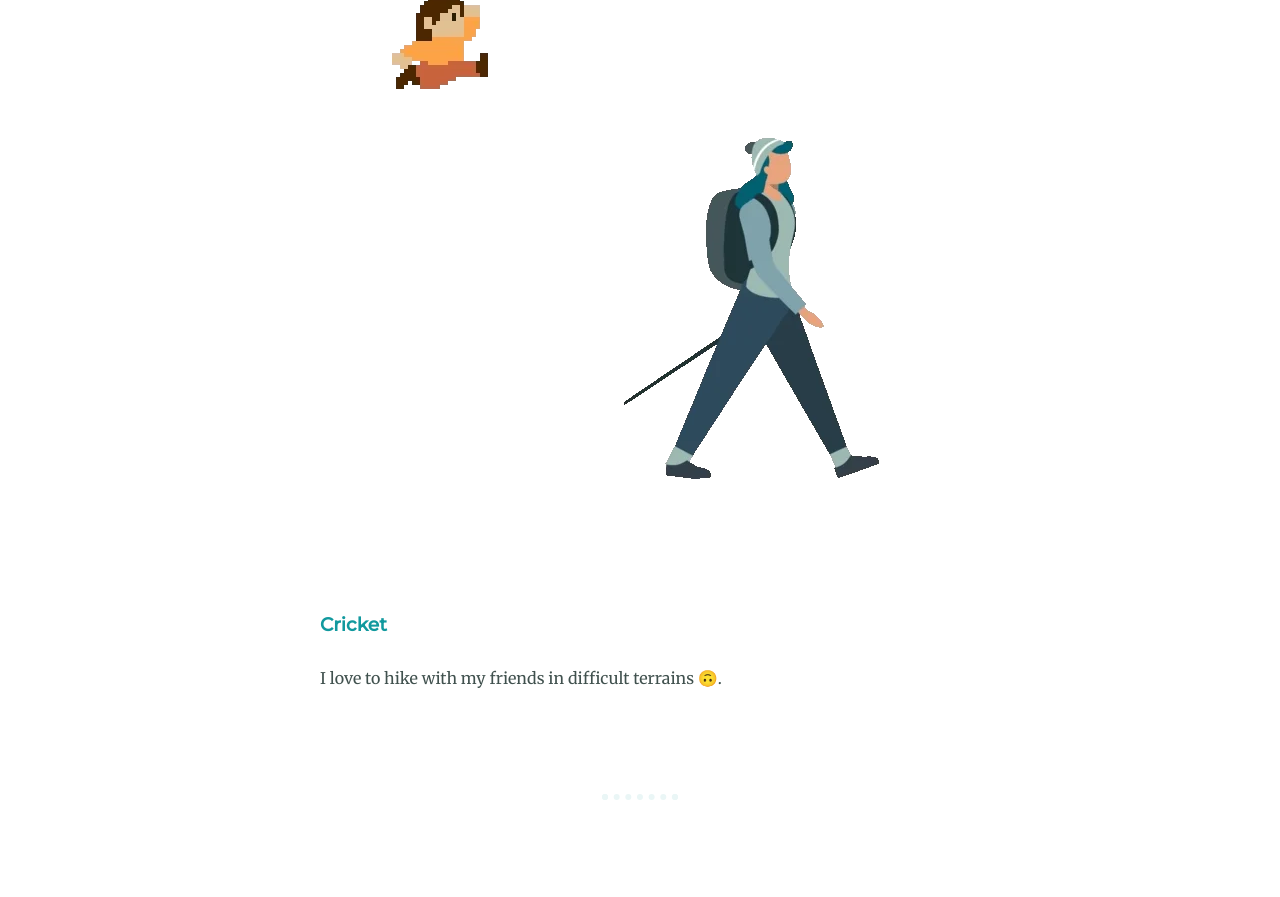
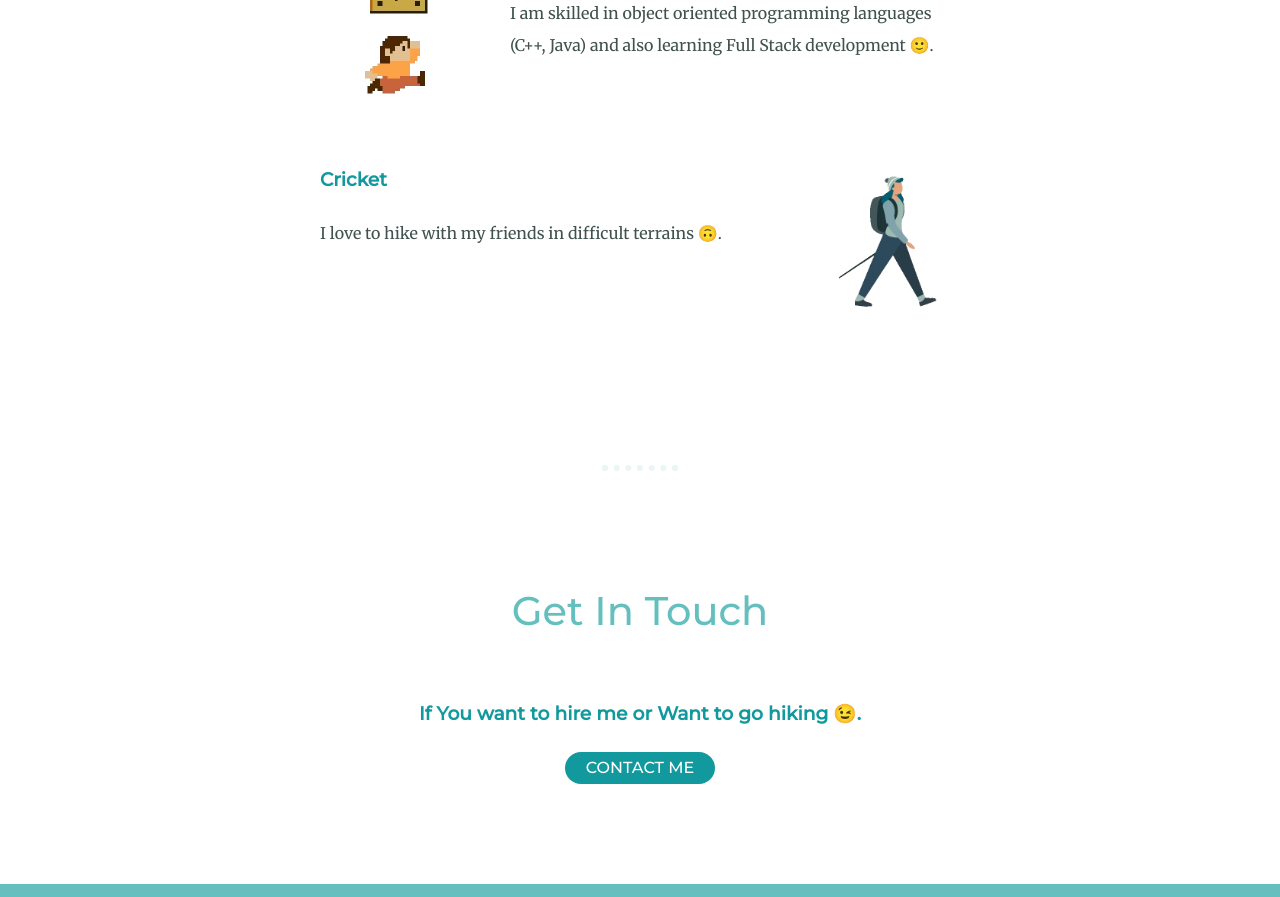
Before and after one commit to rajeevbhat27/profile-website, a plain HTML site: page index.html in a window 1280 px wide. Shown: the part 2006-2903 px from the top of the page. Drawn offline with Linux system fonts and the light colour scheme.

Commit message:
changed style for pictures

```diff
--- a/css/style.css
+++ b/css/style.css
@@ -73,7 +73,7 @@ hr {
 }
 
 .profilepic {
-    width: 10%;
+    width: 20%;
 }
 
 .intro {
@@ -84,15 +84,19 @@ hr {
 .coding {
     float: left;
     margin-right: 30px;
+    width:25%;
 }
 
-.cricket {
-    width: 10%;
+.hiking {
+    width: 20%;
     float: right;
     margin-left: 30px;
 }
 
+.skills{
 
+    padding-bottom: 1rem;
+}
 
 .skill-row {
     width: 50%;
@@ -113,7 +117,7 @@ hr {
 .footer-link {
     text-decoration: none;
     color: #11999E;
-    padding: 15px;
+    padding: 30px;
 }
 
 .copyright {
```
